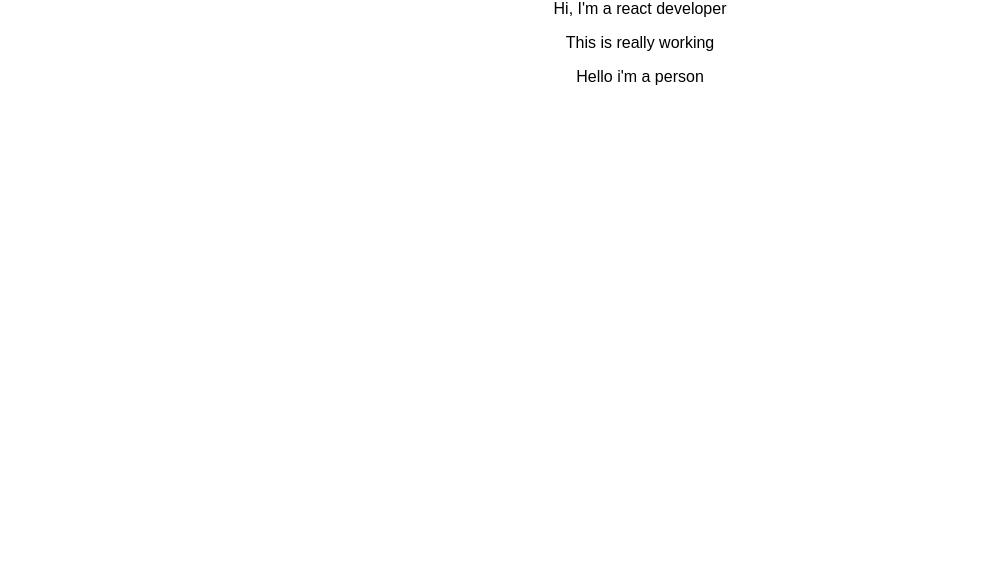
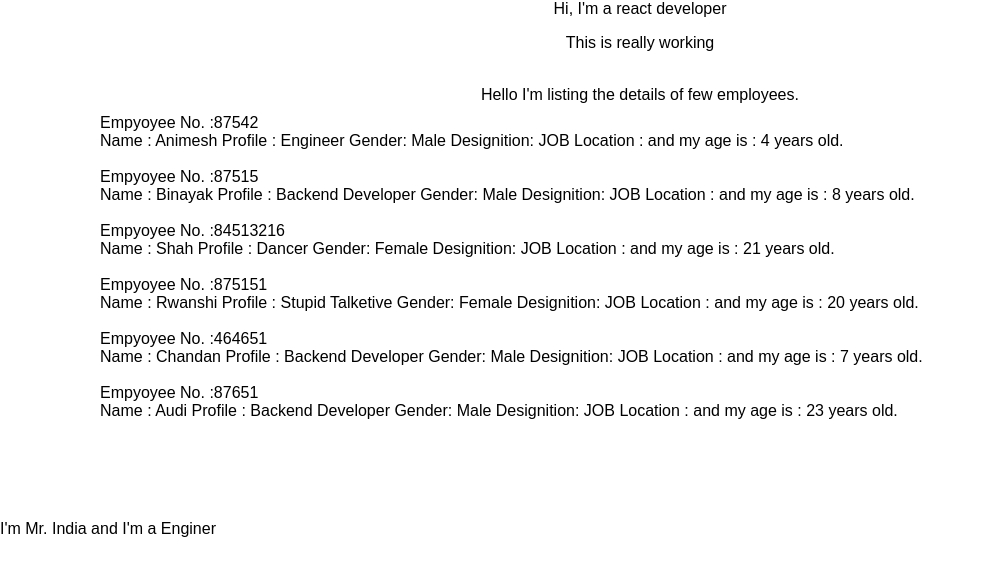
Before and after one commit to animehk55/React-JS, a React (Create React App) app: page / in a window 1280 px wide. Shown: the top 576 px of the page, without its empty margins (0-984 px from the left). Built offline with nearby package versions, Linux system fonts and the light colour scheme.

Commit message:
Props handling in functional and class based components

```diff
--- a/src/App.css
+++ b/src/App.css
@@ -1,10 +1,17 @@
 .App {
  text-align: center;
 }
+
+.margin {
+  margin: 100px;
+  margin-top: 10px;
+}
+
 .box {
   display: inline-block;
   margin: 10px;
   border: 5px solid #eee;
   box-shadow: 200px;
   padding: 20px;
+  margin: 15px;
 }
--- a/src/App.js
+++ b/src/App.js
@@ -1,14 +1,26 @@
 import React, { Component } from 'react';
 import './App.css';
 import Person from './Person/Person';
+import Person_function from './Person/Person_function';
 
 class App extends Component {
   render () {
     return (
+      <div>
       <div className="App">
       <h>Hi, I'm a react developer</h>
-      <p>This is really working</p>
-      <Person />
+      <p>This is really working</p> <br />
+      Hello I'm listing the details of few employees.<br />
+      </div>
+      <div className="margin">
+      <Person Empyoyee_ID="87542" name="Animesh" profile="Engineer" sex="Male" designation="Enginer" Location="Ahmedabad"/>
+      <br /><Person Empyoyee_ID="87515" name="Binayak" profile="Backend Developer" sex="Male" designation="Enginer" Location="Ahmedabad"/>
+      <br /><Person Empyoyee_ID="84513216" name="Shah" profile="Dancer" sex="Female" designation="Arist" Location="Ahmedabad"/>
+      <br /><Person Empyoyee_ID="875151" name="Rwanshi" profile="Stupid Talketive" sex="Female" designation="Youtuber" Location="Ranchi"/>
+      <br /><Person Empyoyee_ID="464651" name="Chandan" profile="Backend Developer" sex="Male" designation="Enginer" Location="Ahmedabad"/>
+      <br /><Person Empyoyee_ID="87651" name="Audi" profile="Backend Developer" sex="Male" designation="Enginer" Location="Ahmedabad"/>
+      </div>
+      <Person_function name="Mr. India" designation="Enginer" />
       </div>
     )
   }
--- a/src/Person/Person.js
+++ b/src/Person/Person.js
@@ -1,10 +1,12 @@
 import React, { Component } from 'react';
 
 class Person extends Component {
-  render () {
+  render (props) {
     return (
-      <div className="App">
-      <h>Hello i'm a person</h>
+      <div>
+      Empyoyee No. :{this.props.Empyoyee_ID}
+      <br />Name : {this.props.name}   Profile : {this.props.profile} Gender: {this.props.sex} Designition: {this.props.designition}
+      JOB Location : {this.props.location} and my age is : {Math.floor(Math.random() * 30)} years old.
       </div>
     )
   }
--- /dev/null
+++ b/src/Person/Person_function.js
@@ -0,0 +1,7 @@
+import React from 'react';
+
+const Person_function = (props) => {
+    return <p>I'm {props.name} and I'm a {props.designation}</p>
+}
+
+export default Person_function;
```
Also changed, not shown: src/Person/notes.txt.
